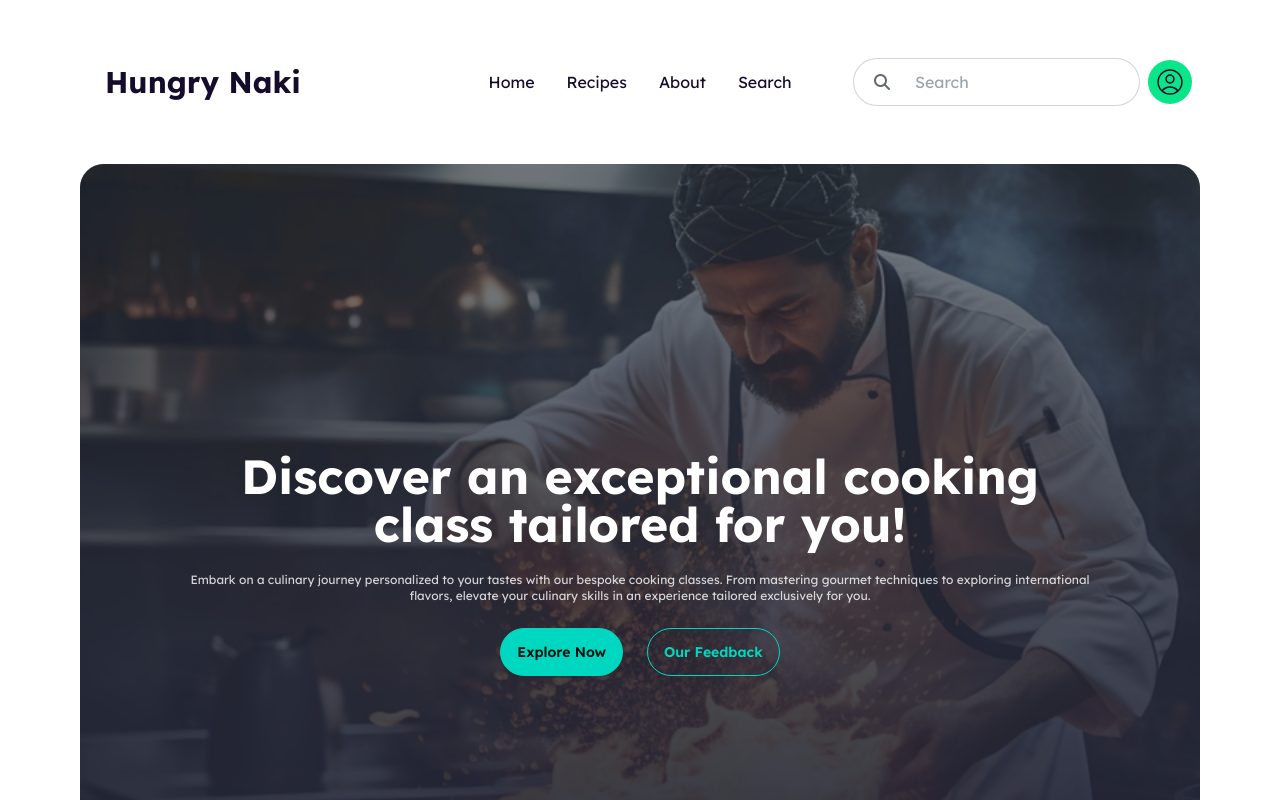
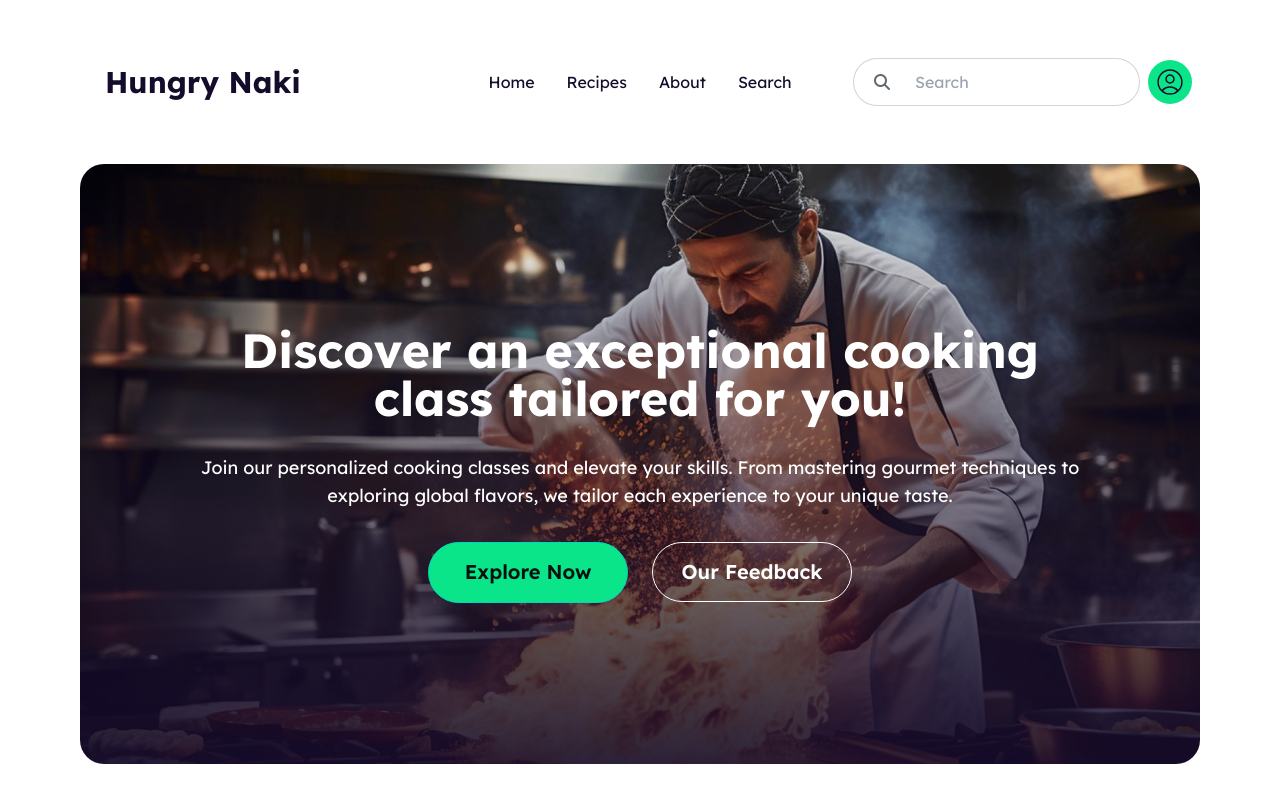
Before and after one commit to rabayasultana/assignment-7-chefs-table, a React (Vite) app: page / in a window 1280 px wide. Shown: the top 800 px of the page. Built offline with nearby package versions, Linux system fonts and the light colour scheme.

Commit message:
banner section done

```diff
--- a/src/components/Header.jsx
+++ b/src/components/Header.jsx
@@ -2,7 +2,7 @@
 const Header = () => {
     return (
         <div className='lg:mx-20 mb-24'>
-        {/* this is nav */}
+        {/* Navbar started */}
         <div className="navbar bg-base-100 my-12">
             <div className="navbar-start">
                 <div className="dropdown">
@@ -47,16 +47,15 @@ const Header = () => {
             </div>
         </div>
 
-        {/* this is banner */}
+        {/* Banner started */}
 
-        <div className="hero min-h-screen " style={{ backgroundImage: "url('../../public/images/Rectangle 1.png')" , borderRadius: '24px' }}>
-            <div className="hero-overlay bg-opacity-60 rounded-3xl"></div>
-            <div className="hero-content text-center text-neutral-content">
+        <div className="hero h-[600px] rounded-3xl" style={{ backgroundImage: "url('../../public/images/Rectangle 1.png')"}}>
+            <div className="hero-content text-center text-white">
                 <div className="">
-                    <h1 className="mb-6 text-3xl lg:text-5xl font-bold text-[#FFF] mx-1.5 lg:mx-auto lg:w-[897px]">Discover an exceptional cooking class tailored for you!</h1>
-                    <p className="mb-6 lg:w-[933px] text-xs font-normal text-[#FFF] opacity-80">Embark on a culinary journey personalized to your tastes with our bespoke cooking classes. From mastering gourmet techniques to exploring international flavors, elevate your culinary skills in an experience tailored exclusively for you.</p>
-                    <button className="btn btn-accent mr-3 rounded-full">Explore Now</button>
-                    <button className="btn btn-outline btn-accent ml-3 rounded-full">Our Feedback</button>
+                    <h1 className="mb-8  text-3xl lg:text-5xl font-bold mx-1.5 lg:mx-auto lg:w-[897px]">Discover an exceptional cooking class tailored for you!</h1>
+                    <p className="mb-8 lg:w-[930px] text-lg ">Join our personalized cooking classes and elevate your skills. From mastering gourmet techniques to exploring global flavors, we tailor each experience to your unique taste.</p>
+                    <button className="btn btn-accent bg-[#0BE58A] mr-3 rounded-full text-xl font-semibold w-[200px] h-[61px]">Explore Now</button>
+                    <button className="btn btn-outline  border-white  text-white ml-3 rounded-full text-xl font-semibold w-[200px] h-[60px]">Our Feedback</button>
                 </div>
             </div>
         </div>
```
